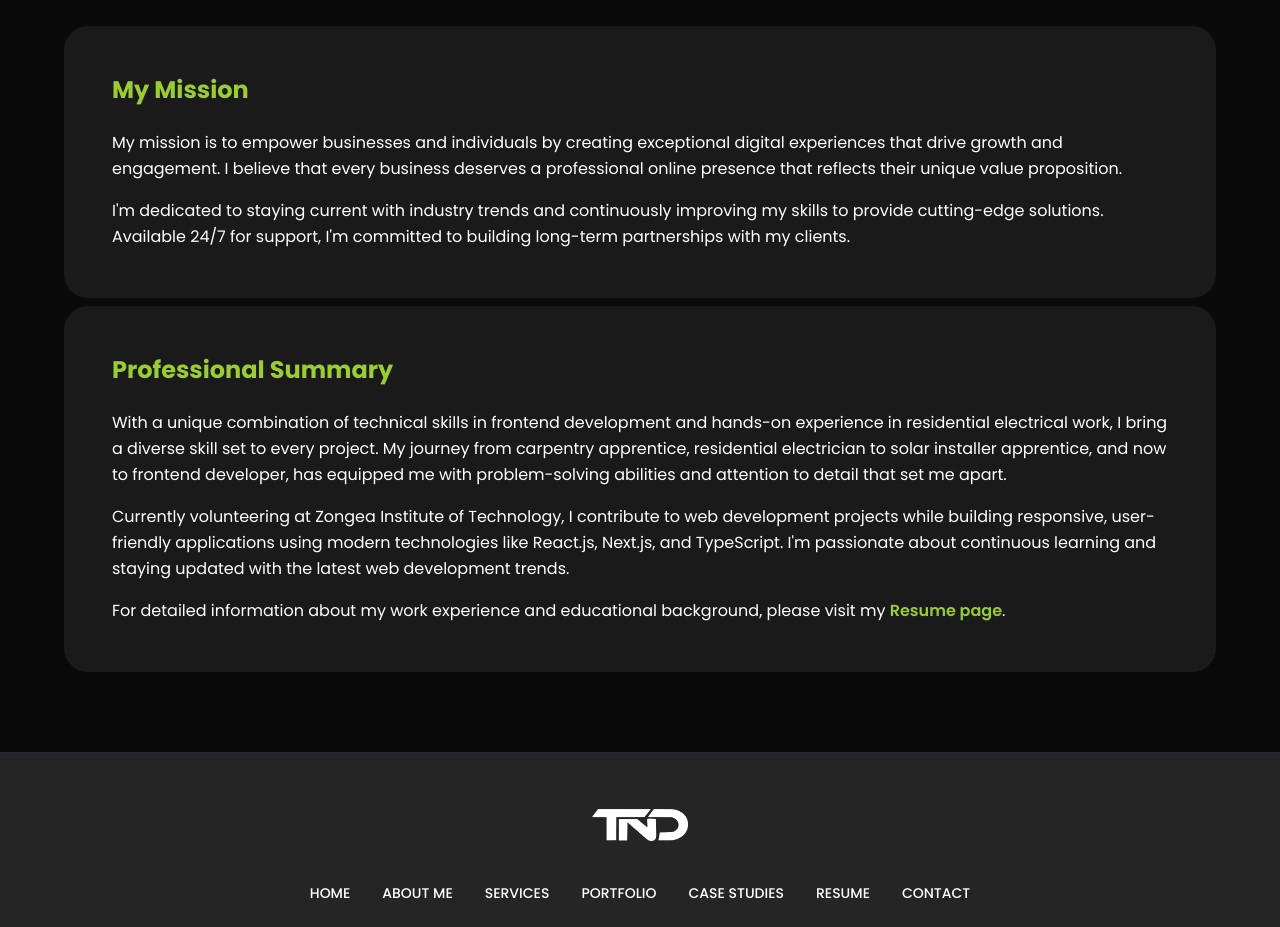
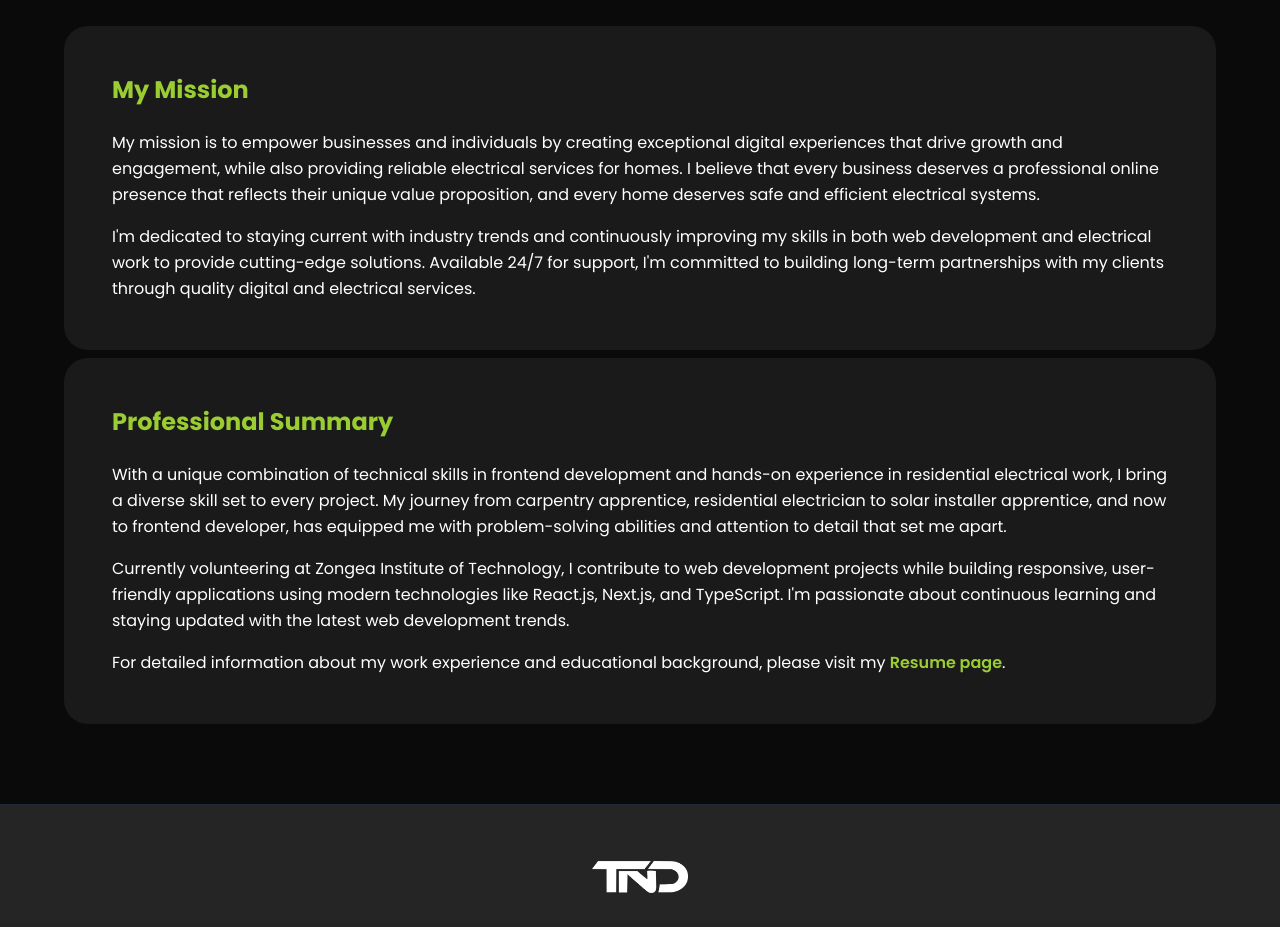
Before and after one commit to T-Swist/Master, a Next.js app in the folder client/: page /about in a window 1280 px wide. Shown: the part 960-1887 px from the top of the page. Built offline with nearby package versions, Linux system fonts and the light colour scheme; no server answers.

Commit message:
Did some edits

```diff
--- a/client/app/about/page.tsx
+++ b/client/app/about/page.tsx
@@ -94,13 +94,14 @@ export default function AboutPage() {
               <h3 className="text-2xl font-bold text-primary-accent mb-6">My Mission</h3>
               <p className="text-white leading-relaxed mb-4">
                 My mission is to empower businesses and individuals by creating exceptional digital experiences
-                that drive growth and engagement. I believe that every business deserves a professional online
-                presence that reflects their unique value proposition.
+                that drive growth and engagement, while also providing reliable electrical services for homes.
+                I believe that every business deserves a professional online presence that reflects their unique
+                value proposition, and every home deserves safe and efficient electrical systems.
               </p>
               <p className="text-white leading-relaxed">
-                I'm dedicated to staying current with industry trends and continuously improving my skills to
-                provide cutting-edge solutions. Available 24/7 for support, I'm committed to building long-term
-                partnerships with my clients.
+                I'm dedicated to staying current with industry trends and continuously improving my skills in both
+                web development and electrical work to provide cutting-edge solutions. Available 24/7 for support,
+                I'm committed to building long-term partnerships with my clients through quality digital and electrical services.
               </p>
             </div>
 
```
